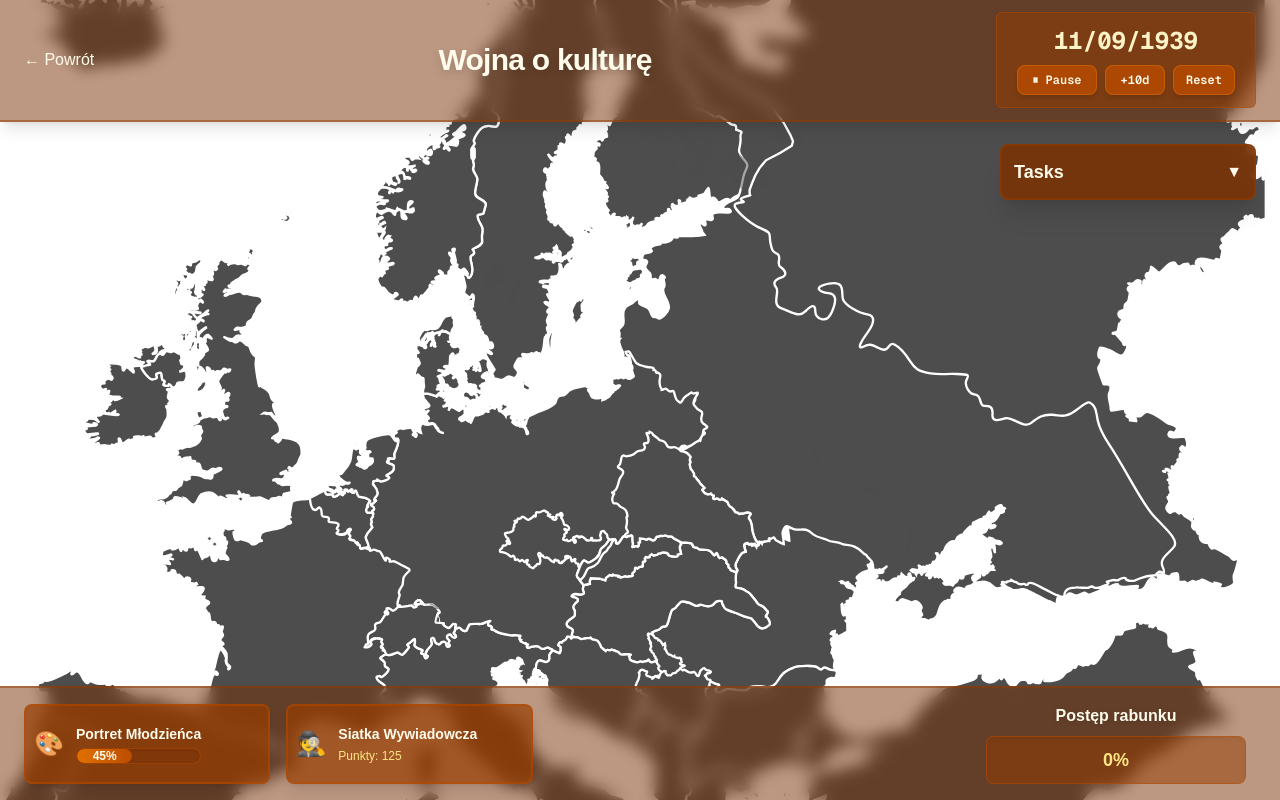
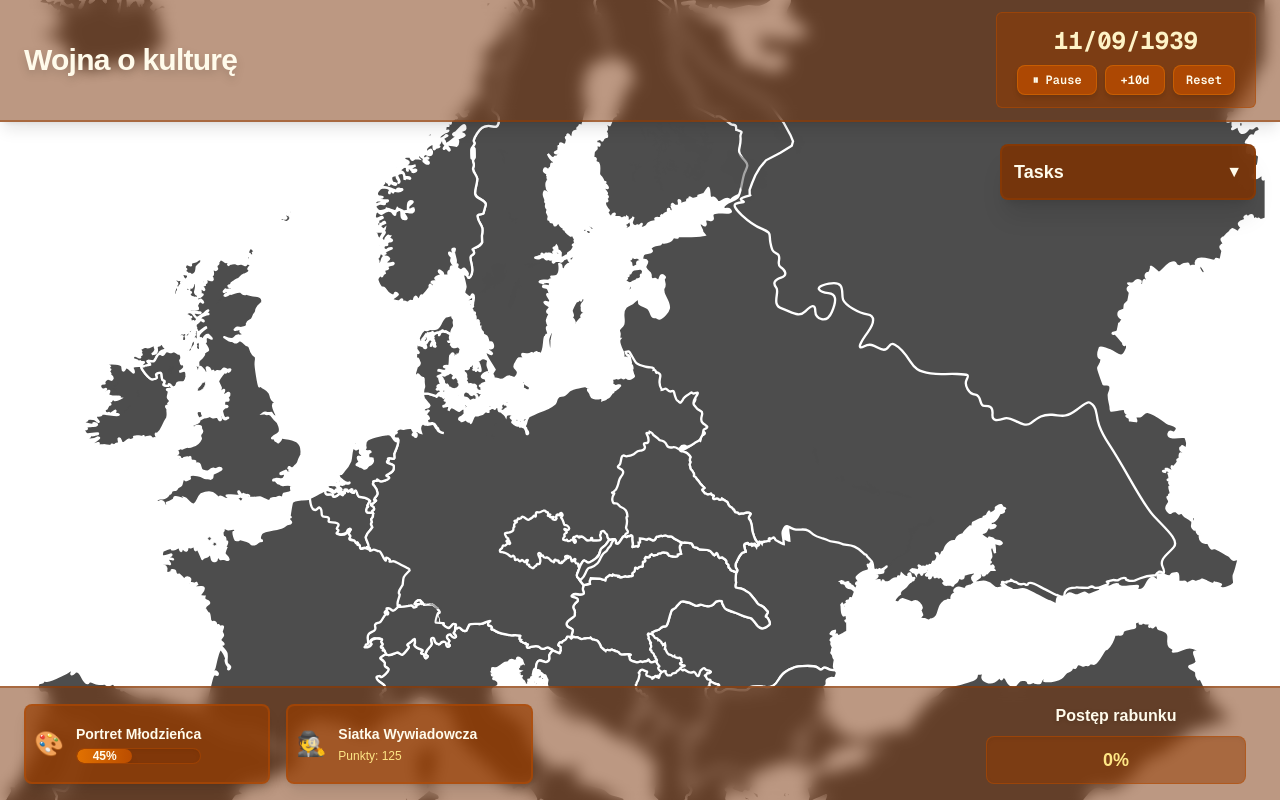
Before and after one commit to JaQubus/OneLastHack, a Next.js app: page /map in a window 1280 px wide. Built offline with nearby package versions, Linux system fonts and the light colour scheme.

Commit message:
fixed title

```diff
--- a/app/components/TopBar.tsx
+++ b/app/components/TopBar.tsx
@@ -5,9 +5,6 @@ export default function TopBar() {
   return (
     <header className="absolute top-0 left-0 right-0 z-20 bg-amber-900/50 backdrop-blur-sm border-b-2 border-amber-800/50 shadow-lg">
       <div className="container mx-auto flex items-center justify-between px-4 py-3 sm:px-6">
-        <Link href="/" className="btn btn-ghost btn-sm text-amber-50 hover:bg-amber-800/50 transition-all">
-          ← Powrót
-        </Link>
         <h1 className="text-2xl font-bold text-amber-50 drop-shadow-lg sm:text-3xl tracking-tight">Wojna o kulturę</h1>
         <div className="text-sm font-mono text-amber-100 bg-amber-800/50 px-3 py-1 rounded-md border border-amber-700/50">
           <Timeline />
--- a/app/page.tsx
+++ b/app/page.tsx
@@ -23,8 +23,8 @@ export default function Home() {
         <div className="flex flex-col items-center gap-3 sm:gap-4">
           <h1 className="text-6xl font-bold flex flex-row tracking-wider  drop-shadow-[2px_2px_4px_rgba(139,69,19,0.3)] sm:text-7xl md:text-8xl lg:text-9xl">
             <div className="text-amber-900">Wojna</div>
-            <div className="text-amber-700">o</div>
-            <div className="text-amber-800">kulturę</div>
+            <div className="text-amber-700">&nbsp;o</div>
+            <div className="text-amber-800">&nbsp;kulturę</div>
           </h1>
         </div>
 
```
